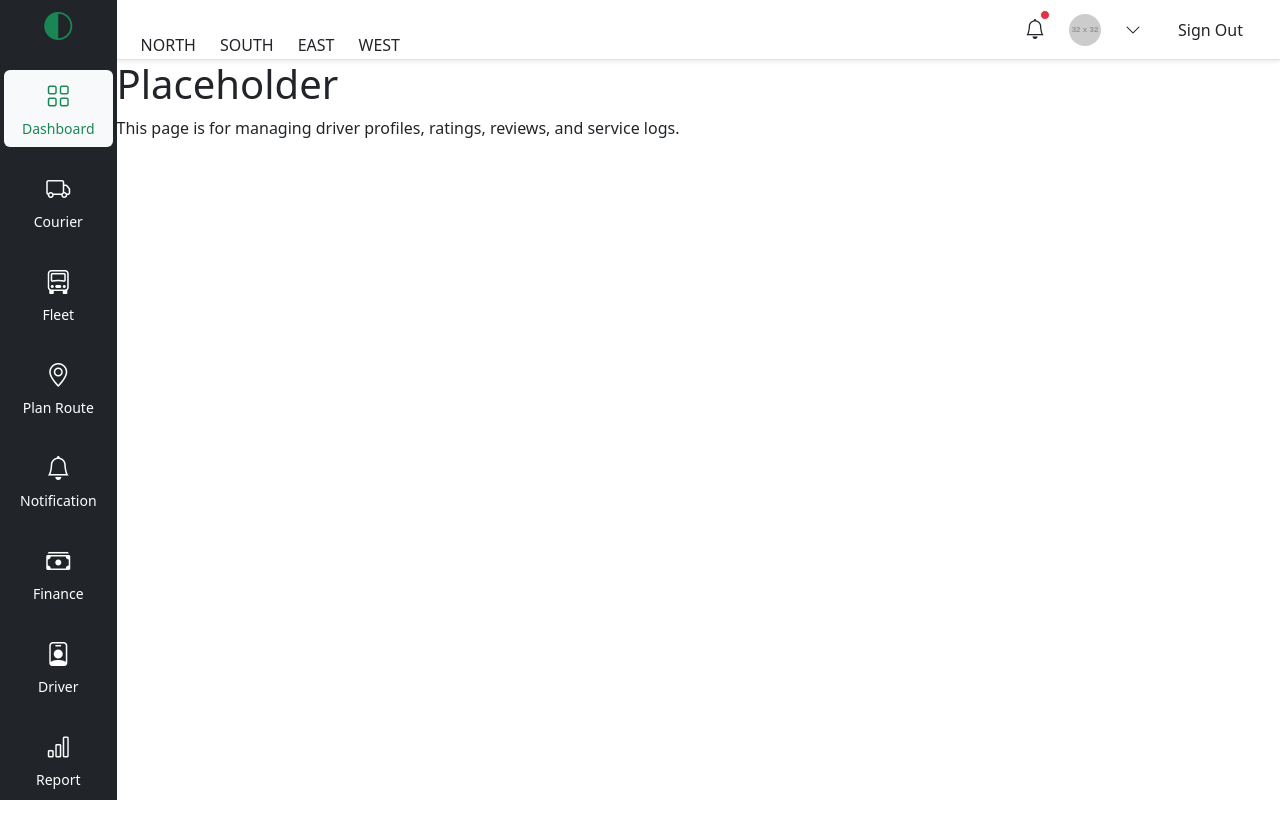
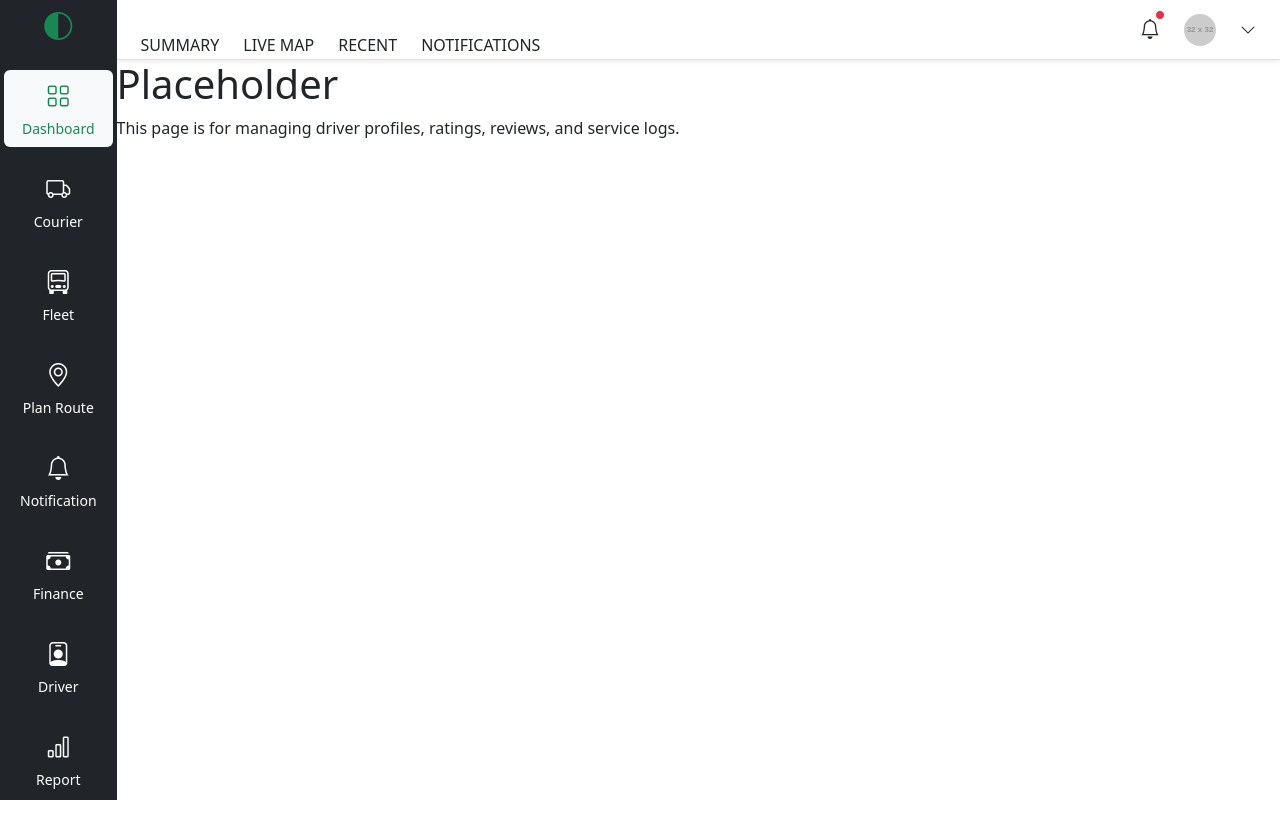
Before and after one commit to AmaRamaa/Gama_Logistics, a React (Vite) app: page /dashboard in a window 1280 px wide. Shown: the top 838 px of the page. Built offline with nearby package versions, Linux system fonts and the light colour scheme.

Commit message:
Refactor Topbar component to accept dynamic attributes and implement lazy loading for routes

```diff
--- a/src/components/Topbar.jsx
+++ b/src/components/Topbar.jsx
@@ -3,23 +3,22 @@ import 'bootstrap-icons/font/bootstrap-icons.css';
 import { NavLink } from 'react-router-dom';
 import 'bootstrap/dist/js/bootstrap.bundle.min.js';
 
+const Topbar = ({ topAtribute }) => {
 
-const Topbar = ({ regions }) => {
-    console.log(regions);
     return (
         <div
             className="d-flex justify-content-between align-items-center bg-white px-4 border-bottom shadow-sm"
             style={{ height: '60px' }}
         >
             <div className="d-flex gap-4">
-                            {regions.map((region, idx) => (
+                {topAtribute.map((region, idx) => (
                     <NavLink
                         key={idx}
                         to={`/region/${region.toLowerCase().replace(' ', '-')}`}
                         className={({ isActive }) =>
                             isActive
                                 ? 'text-success fw-bold border-bottom border-3 border-success pb-2 text-decoration-none'
-                                            : 'text-dark text-decoration-none '
+                                : 'text-dark text-decoration-none'
                         }
                         style={{ paddingTop: '30px' }}
                     >
@@ -28,7 +27,6 @@ const Topbar = ({ regions }) => {
                 ))}
             </div>
 
-                        <div className="dropdown d-flex align-items-center gap-2"></div>
             <div className="d-flex align-items-center gap-4">
                 <i className="bi bi-bell fs-5 position-relative" role="button">
                     <span
@@ -81,11 +79,6 @@ const Topbar = ({ regions }) => {
                         </button>
                     </li>
                 </ul>
-                    <div>
-                        <button className="btn btn-link text-dark text-decoration-none">
-                            Sign Out
-                        </button>
-                    </div>
             </div>
         </div>
     );
--- a/src/routes/AppRoutes.jsx
+++ b/src/routes/AppRoutes.jsx
@@ -1,31 +1,56 @@
-import React from 'react';
-import { BrowserRouter as Router, Routes, Route, Navigate } from 'react-router-dom';
-
-// Import layout and pages
-import Dashboard from '../pages/Dashboard/Dashboard';
-import PlanRoute from '../pages/PlanRoute/PlanRoute';
-import Courier from '../pages/Courier/Courier';
-import Fleet from '../pages/Fleet/Fleet';
-import Notification from '../pages/Notification/Notification';
-import Finance from '../pages/Finance/Finance';
-import Driver from '../pages/Driver/Driver';
-import Report from '../pages/Report/Report';
-import Support from '../pages/Support/Support';
-import Login from '../pages/Auth/Login';
-import ForgotPassword from '../pages/Auth/ForgotPassword';
+import React, { Suspense, lazy } from 'react';
+import { BrowserRouter as Router, Routes, Route, Navigate, useLocation } from 'react-router-dom';
 import Sidebar from '../components/Sidebar';
 import Topbar from '../components/Topbar';
 
+// Lazy load pages
+const Dashboard = lazy(() => import('../pages/Dashboard/Dashboard'));
+const PlanRoute = lazy(() => import('../pages/PlanRoute/PlanRoute'));
+const Courier = lazy(() => import('../pages/Courier/Courier'));
+const Fleet = lazy(() => import('../pages/Fleet/Fleet'));
+const Notification = lazy(() => import('../pages/Notification/Notification'));
+const Finance = lazy(() => import('../pages/Finance/Finance'));
+const Driver = lazy(() => import('../pages/Driver/Driver'));
+const Report = lazy(() => import('../pages/Report/Report'));
+const Support = lazy(() => import('../pages/Support/Support'));
+const Login = lazy(() => import('../pages/Auth/Login'));
+const ForgotPassword = lazy(() => import('../pages/Auth/ForgotPassword'));
+
+const topbarAttributesMap = {
+    '/dashboard': ['Summary', 'Live Map', 'Recent', 'Notifications'],
+    '/plan-route': ['North', 'South', 'East', 'West'],
+    '/courier': ['Express', 'Standard', 'Same-Day'],
+    '/fleet': ['Available', 'In Maintenance', 'In Use'],
+    '/notification': ['Unread', 'All', 'System'],
+    '/finance': ['Invoices', 'Payments', 'Refunds'],
+    '/driver': ['Active', 'Idle', 'Unavailable'],
+    '/report': ['Daily', 'Weekly', 'Monthly'],
+    '/support': ['Open Tickets', 'Closed Tickets'],
+};
+
+const LayoutWithTopbar = ({ children }) => {
+    const location = useLocation();
+    const currentPath = location.pathname;
+
+    // Find matching attributes or return empty array
+    const topAtribute = topbarAttributesMap[currentPath] || [];
+
+    return (
+        <div style={{ display: 'flex', height: '100vh' }}>
+            <Sidebar />
+            <div style={{ flex: 1, overflow: 'auto' }}>
+                <Topbar topAtribute={topAtribute} />
+                {children}
+            </div>
+        </div>
+    );
+};
 
 const AppRoutes = () => {
-    // Define the regions for the topbar
-    const regions = ['North', 'South', 'East', 'West'];
     return (
         <Router>
-            <div style={{ display: 'flex', height: '100vh' }}>
-                <Sidebar />
-                <div style={{ flex: 1, overflow: 'auto' }}>
-                <Topbar regions={regions}/>
+            <Suspense fallback={<div style={{ padding: 20 }}>Loading...</div>}>
+                <LayoutWithTopbar>
                     <Routes>
                         <Route path="/" element={<Navigate to="/dashboard" />} />
                         <Route path="/dashboard" element={<Dashboard />} />
@@ -39,11 +64,10 @@ const AppRoutes = () => {
                         <Route path="/support" element={<Support />} />
                         <Route path="/login" element={<Login />} />
                         <Route path="/forgot-password" element={<ForgotPassword />} />
-                        {/* Optional 404 fallback */}
                         <Route path="*" element={<div><h1>404 - Page Not Found</h1></div>} />
                     </Routes>
-                </div>
-            </div>
+                </LayoutWithTopbar>
+            </Suspense>
         </Router>
     );
 };
```
Lines whose indentation alone changed are shown as unchanged.
